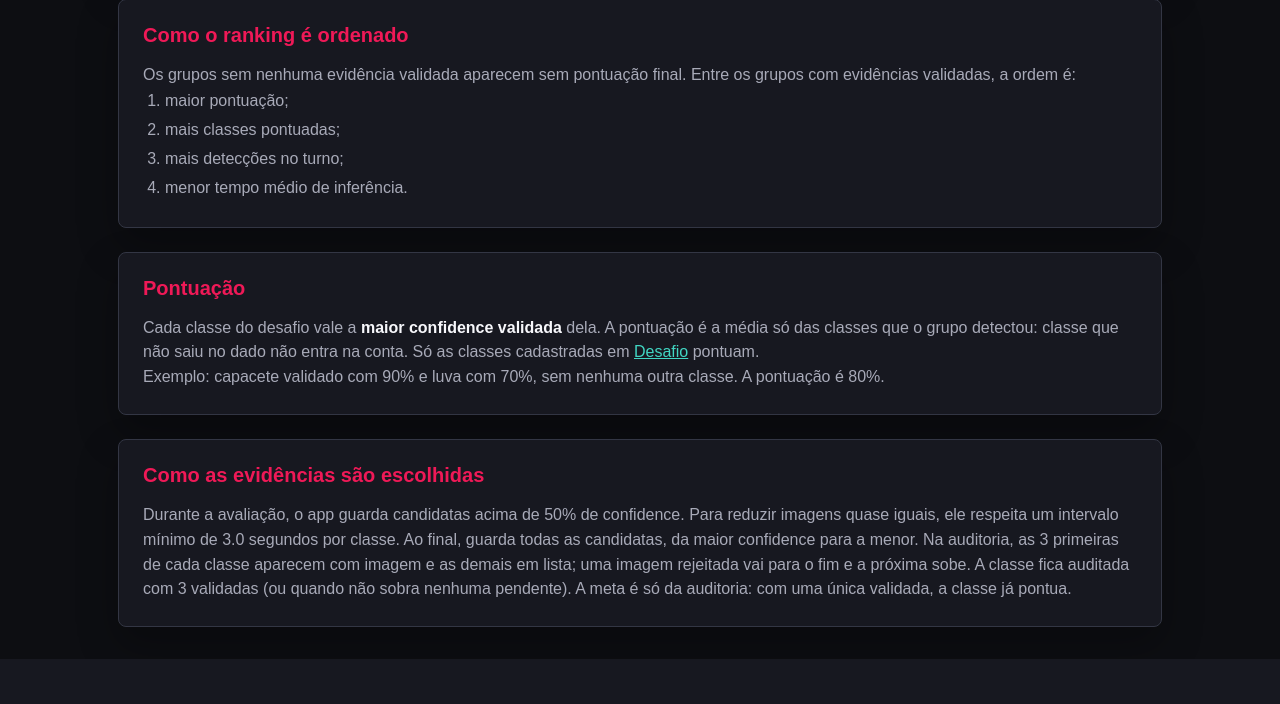
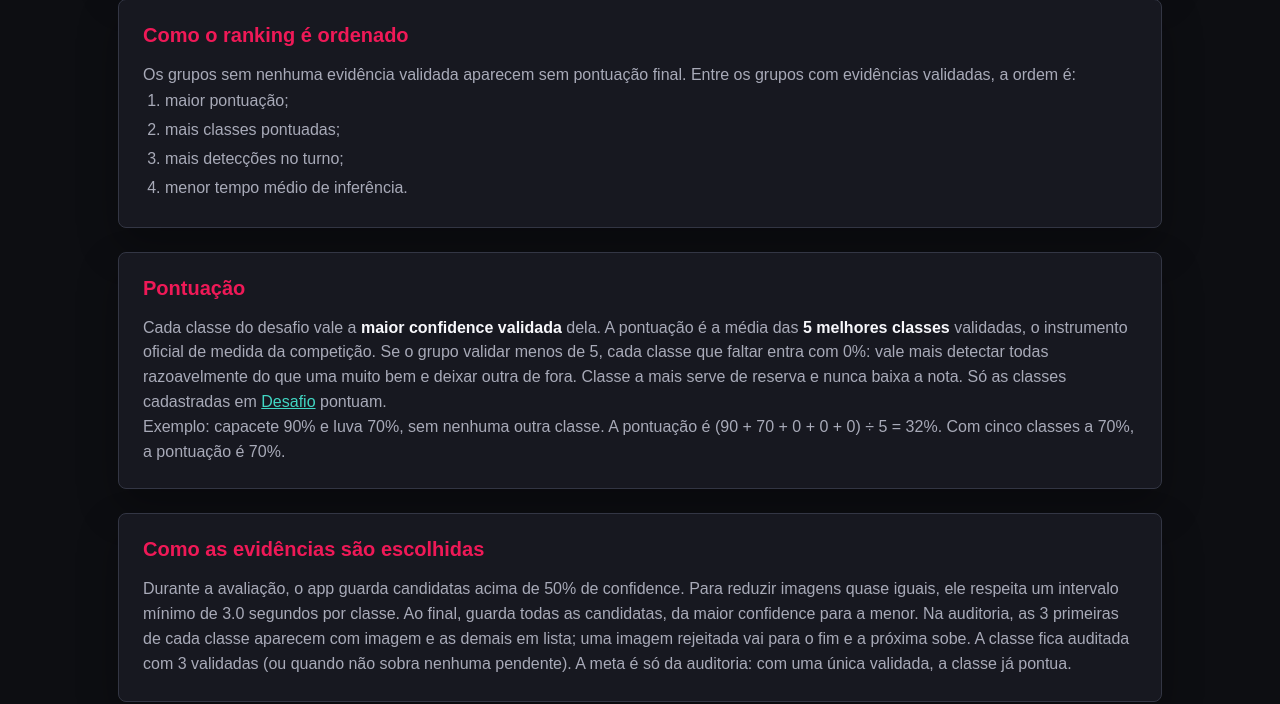
Before and after one commit to norisjunior/fiap-next-arena-drone, a Flask app: page /criterios in a window 1280 px wide. Shown: the part 659-1363 px from the top of the page. Before the commit the page ends 1318 px from the top, so only its background shows below. Run offline with Flask 3, Linux system fonts and the light colour scheme.

Commit message:
feat(next2026): pontuação pela média das 5 melhores classes, com 0 para a que faltar
A medida oficial da competição é detectar no mínimo 5 classes. A pontuação
passa a ser a média das 5 melhores classes validadas; se o grupo validar
menos, cada classe que faltar entra com 0. Classe a mais é reserva e não
baixa a nota. O ranking mostra 4/5, "faltou 1 classe · 0%" e "+2" de reserva.

Os textos que diziam que classe que não saiu no dado não pune foram
corrigidos.

Co-Authored-By: Claude Opus 5.5 <noreply@anthropic.com>

```diff
--- a/app.py
+++ b/app.py
@@ -46,6 +46,7 @@ CONFIDENCE_PREDICT = 0.25  # limiar do detector: mais baixo para o telão mostra
 DURACAO_AVALIACAO_PADRAO = 120  # segundos do turno, usado até o desafio ser cadastrado
 INTERVALO_ENTRE_FRAMES = 0.05
 META_VALIDADAS_POR_CLASSE = 3  # meta da auditoria: classe com 3 validadas está auditada
+CLASSES_MEDIDA = 5  # a pontuação é a média das 5 melhores classes; classe que faltar vale 0
 INTERVALO_EVIDENCIA_POR_CLASSE = 3.0  # evita salvar muitas imagens quase iguais
 SEGUNDOS_CAMERA_INSTAVEL = 1.5   # sem frame por mais que isso, avisa na tela
 MAX_EXTENSAO_TURNO_S = 30        # teto do tempo devolvido por queda de camera
@@ -1280,8 +1281,9 @@ def resultado_do_grupo(grupo, avaliacoes, classes_esperadas):
     """Resultado de um grupo na última rodada dele.
 
     Cada classe esperada vale a maior confidence VALIDADA na auditoria.
-    A pontuação é a média só das classes que o grupo conseguiu mostrar:
-    classe que não saiu no dado não pune ninguém.
+    A pontuação é a média de CLASSES_MEDIDA posições: entram as melhores
+    classes validadas e cada posição que faltar vale 0. Classe a mais serve
+    de reserva e nunca baixa a nota.
     """
     rodada = avaliacoes[0]["rodada"] if avaliacoes else None
     deteccoes_por_classe = {
@@ -1326,12 +1328,17 @@ def resultado_do_grupo(grupo, avaliacoes, classes_esperadas):
         for classe in classes_esperadas
     ]
     valores = list(melhor_validada.values())
+    # desafio com menos classes que a medida não pode exigir o impossível
+    medida = min(CLASSES_MEDIDA, len(classes_esperadas)) or 1
+    na_media = sorted(valores, reverse=True)[:medida]
 
     return {
         "rodada": rodada,
         "classes": classes,
         "classes_pontuadas": len(valores),
-        "pontuacao": round(sum(valores) / len(valores), 4) if valores else 0.0,
+        "classes_medida": medida,
+        "classes_faltando": medida - len(na_media),
+        "pontuacao": round(sum(na_media) / medida, 4),
         "tem_pontuacao": bool(valores),
         "deteccoes_total": sum(deteccoes_por_classe.values()),
         "evidencias_validadas": contagem["validada"],
@@ -1343,7 +1350,7 @@ def resultado_do_grupo(grupo, avaliacoes, classes_esperadas):
 def calcular_ranking(dados):
     """Classificação dos grupos avaliados.
 
-    Ordem: maior pontuação (média das classes validadas), mais classes
+    Ordem: maior pontuação (média das 5 melhores classes validadas), mais classes
     pontuadas, mais detecções no turno e menor tempo médio de inferência.
     Grupo sem nenhuma evidência validada fica no fim, sem pontuação.
     """
@@ -2087,6 +2094,7 @@ def criterios():
         "criterios.html",
         confidence_minima=CONFIDENCE_MINIMA,
         meta_validadas=META_VALIDADAS_POR_CLASSE,
+        classes_medida=CLASSES_MEDIDA,
         intervalo_evidencia=INTERVALO_EVIDENCIA_POR_CLASSE
     )
 
--- a/templates/criterios.html
+++ b/templates/criterios.html
@@ -73,10 +73,14 @@
         <h2>Pontuação</h2>
         <p>
             Cada classe do desafio vale a <strong>maior confidence validada</strong> dela.
-            A pontuação é a média só das classes que o grupo detectou: classe que não saiu no dado não entra na conta.
+            A pontuação é a média das <strong>{{ classes_medida }} melhores classes</strong> validadas, o instrumento oficial
+            de medida da competição. Se o grupo validar menos de {{ classes_medida }}, cada classe que faltar entra com 0%:
+            vale mais detectar todas razoavelmente do que uma muito bem e deixar outra de fora.
+            Classe a mais serve de reserva e nunca baixa a nota.
             Só as classes cadastradas em <a href="/desafio">Desafio</a> pontuam.
         </p>
-        <p>Exemplo: capacete validado com 90% e luva com 70%, sem nenhuma outra classe. A pontuação é 80%.</p>
+        <p>Exemplo: capacete 90% e luva 70%, sem nenhuma outra classe. A pontuação é (90 + 70 + 0 + 0 + 0) ÷ 5 = 32%.
+           Com cinco classes a 70%, a pontuação é 70%.</p>
     </section>
 
     <section class="card">
```
Also changed, not shown: templates/ranking.html (+10 -2 lines), README.md.
